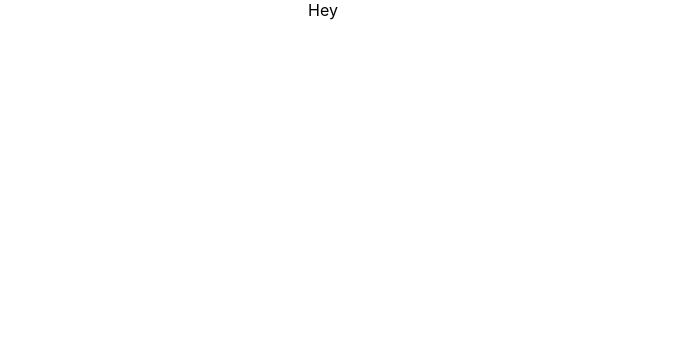
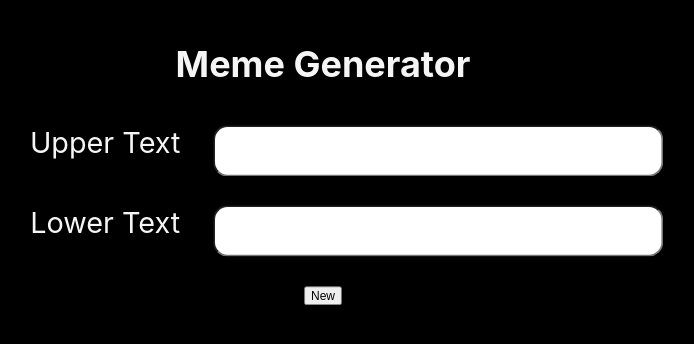
Before and after one commit to TomEsDE/wbs-meme-generator, a React (Create React App) app: page / in a window 1280 px wide. Shown: the top 344 px of the page, without its empty margins (317-1011 px from the left). Built offline with nearby package versions, Linux system fonts and the light colour scheme; no server answers.

Commit message:
meme generator rc 0.1

```diff
--- a/public/index.html
+++ b/public/index.html
@@ -3,18 +3,13 @@
   <head>
     <meta charset="utf-8" />
     <link rel="icon" href="%PUBLIC_URL%/icons8-meme-16.png" />
-    <meta name="viewport" content="width=device-width, initial-scale=1" />
+    <meta name="viewport" content="width=device-width, initial-scale=0.7" />
     <meta name="theme-color" content="#000000" />
     <meta
       name="description"
       content="Web site created using create-react-app"
     />
     <link rel="apple-touch-icon" href="%PUBLIC_URL%/logo192.png" />
-    <!--
-      manifest.json provides metadata used when your web app is installed on a
-      user's mobile device or desktop. See https://developers.google.com/web/fundamentals/web-app-manifest/
-    -->
-    <link rel="manifest" href="%PUBLIC_URL%/manifest.json" />
     <!--
       Notice the use of %PUBLIC_URL% in the tags above.
       It will be replaced with the URL of the `public` folder during the build.
@@ -24,7 +19,7 @@
       work correctly both with client-side routing and a non-root public URL.
       Learn how to configure a non-root public URL by running `npm run build`.
     -->
-    <title>React App</title>
+    <title>WBS Meme Generator</title>
   </head>
   <body>
     <noscript>You need to enable JavaScript to run this app.</noscript>
--- a/src/App.css
+++ b/src/App.css
@@ -3,6 +3,10 @@
 }
 
 @media (prefers-reduced-motion: no-preference) {
+}
+
+main {
+  transform: scale(0.9);
 }
 
 .App-header {
@@ -15,3 +19,60 @@
   font-size: calc(10px + 2vmin);
   color: white;
 }
+
+.generate-div {
+  padding: 0rem;
+  padding-bottom: 1rem;
+}
+
+h1 {
+  font-size: 30pt;
+}
+
+.generate-input-div {
+  display: flex;
+  justify-content: center;
+  padding: 1rem;
+  font-size: 24pt;
+  border-radius: 1rem;
+}
+
+.generate-input-div > input {
+  padding: 0.5rem;
+  font-size: 24pt;
+  border-radius: 1rem;
+  width: 30rem;
+}
+
+.generate-label-lower,
+.generate-label-upper {
+  padding-left: 1rem;
+  width: 15rem;
+}
+
+.meme-div {
+  position: relative;
+  font-family: Impact, Haettenschweiler, 'Arial Narrow Bold', sans-serif;
+  font-size: 36pt;
+}
+
+.meme-div > img {
+  background: black;
+}
+
+.meme-text-upper {
+  position: absolute;
+  top: -20px;
+  /* top: 50%; */
+  left: 50%;
+  transform: translate(-50%, 50%);
+  text-shadow: 4px 0px 2px black;
+}
+
+.meme-text-lower {
+  position: absolute;
+  bottom: 3rem;
+  left: 50%;
+  transform: translate(-50%, 50%);
+  text-shadow: 4px 0px 2px black;
+}
--- a/src/App.js
+++ b/src/App.js
@@ -1,7 +1,17 @@
+import { Route, Routes } from 'react-router-dom';
 import './App.css';
+import MemeGenerator from './views/MemeGenerator';
 
 function App() {
-  return <div className="App">Hey</div>;
+  return (
+    <div className="App">
+      <main className="container-fluid p-0 m-0">
+        <Routes>
+          <Route path={`/`} element={<MemeGenerator />} />
+        </Routes>
+      </main>
+    </div>
+  );
 }
 
 export default App;
--- /dev/null
+++ b/src/components/Generate.jsx
@@ -0,0 +1,36 @@
+import React, { useEffect, useState } from 'react';
+
+export default function Generate({ setUpperText, setLowerText }) {
+  const [upper, setUpper] = useState('');
+  const [lower, setLower] = useState('');
+
+  useEffect(() => {
+    setUpperText(upper);
+    setLowerText(lower);
+    return;
+  }, [upper, lower]);
+
+  return (
+    <div className="generate-div">
+      <h1>Meme Generator</h1>
+      <div className="generate-input-div">
+        <div className="generate-label-upper">Upper Text </div>
+        <input
+          type="text"
+          name="upper"
+          value={upper}
+          onChange={({ target }) => setUpper(target.value)}
+        />
+      </div>
+      <div className="generate-input-div">
+        <div className="generate-label-lower">Lower Text </div>
+        <input
+          type="text"
+          name="lower"
+          value={lower}
+          onChange={({ target }) => setLower(target.value)}
+        />
+      </div>
+    </div>
+  );
+}
--- /dev/null
+++ b/src/components/Meme.jsx
@@ -0,0 +1,30 @@
+import React, { useEffect, useState } from 'react';
+
+export default function Meme({ memes, upper, lower }) {
+  const [meme, setMeme] = useState(null);
+
+  useEffect(() => {
+    // console.log('memes', memes);
+    showRandomMeme();
+
+    return;
+  }, [memes]);
+
+  function showRandomMeme() {
+    if (memes) setMeme(memes[Math.floor(Math.random() * 100)]);
+  }
+
+  return (
+    <>
+      <div style={{ paddingBottom: '1rem' }}>
+        <button onClick={showRandomMeme}>New</button>
+      </div>
+      <div className="meme-div">
+        {memes && <img width={600} src={meme?.url} alt="bild"></img>}
+
+        <div className="meme-text-upper">{upper}</div>
+        <div className="meme-text-lower">{lower}</div>
+      </div>
+    </>
+  );
+}
--- a/src/index.css
+++ b/src/index.css
@@ -5,6 +5,9 @@ body {
     sans-serif;
   -webkit-font-smoothing: antialiased;
   -moz-osx-font-smoothing: grayscale;
+
+  background: black;
+  color: whitesmoke;
 }
 
 code {
--- a/src/index.js
+++ b/src/index.js
@@ -1,11 +1,15 @@
-import React from 'react';
+import React, { StrictMode } from 'react';
 import ReactDOM from 'react-dom';
+import { HashRouter as Router } from 'react-router-dom';
+import App from './App';
 import './index.css';
-import App from './App';
 
+const rootElement = document.getElementById('root');
 ReactDOM.render(
-  <React.StrictMode>
-    <App />
-  </React.StrictMode>,
-  document.getElementById('root')
+  <Router>
+    <StrictMode>
+      <App />
+    </StrictMode>
+  </Router>,
+  rootElement
 );
--- /dev/null
+++ b/src/views/MemeGenerator.jsx
@@ -0,0 +1,42 @@
+import React, { useEffect, useState } from 'react';
+import Generate from '../components/Generate';
+import Meme from '../components/Meme';
+import axios from 'axios';
+
+export default function MemeGenerator() {
+  const [memes, setMemes] = useState(null);
+  const [upper, setUpper] = useState('');
+  const [lower, setLower] = useState('');
+
+  async function fetchMemes() {
+    try {
+      const resp = await axios.get(
+        `https://api.imgflip.com/get_memes`
+        // `https://geo.ipify.org/api/v2/country,city?apiKey=${process.env.REACT_APP_APIKEY_GEOIPIFY}&ipAddress=31.16.248.249`
+      );
+      // console.log('resp', resp);
+
+      if (resp.status === 200) {
+        const data = await resp.data;
+        if (data.data.memes) {
+          setMemes(data.data.memes);
+        }
+      }
+    } catch (error) {
+      console.log(error);
+      throw new Error(error);
+    }
+  }
+
+  useEffect(() => {
+    fetchMemes();
+    return;
+  }, []);
+
+  return (
+    <div>
+      <Generate setUpperText={setUpper} setLowerText={setLower} />
+      <Meme memes={memes} upper={upper} lower={lower} />
+    </div>
+  );
+}
```
Also changed, not shown: package.json (+13 -6 lines), 2 other files (tests, documents, lock files or other folders).
